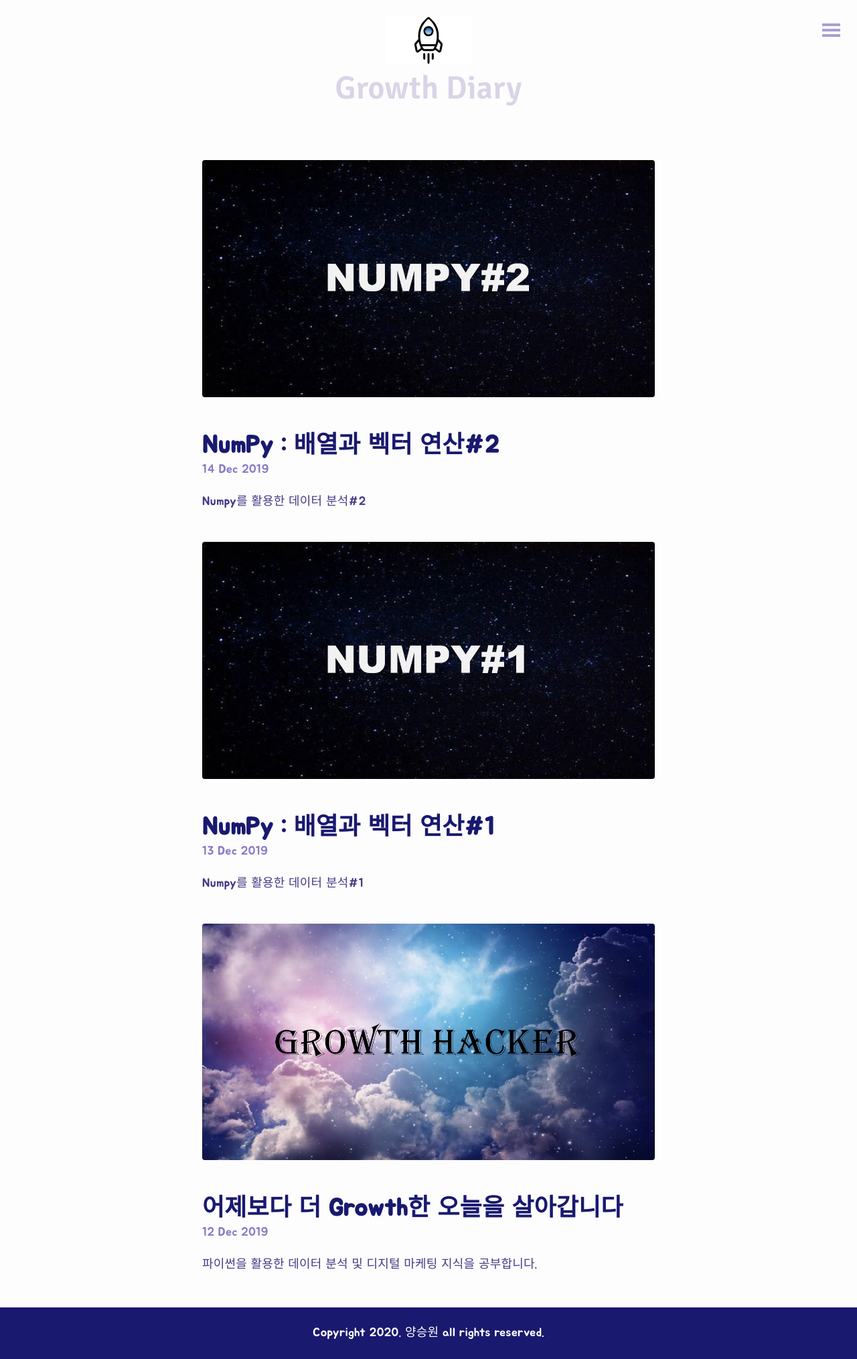
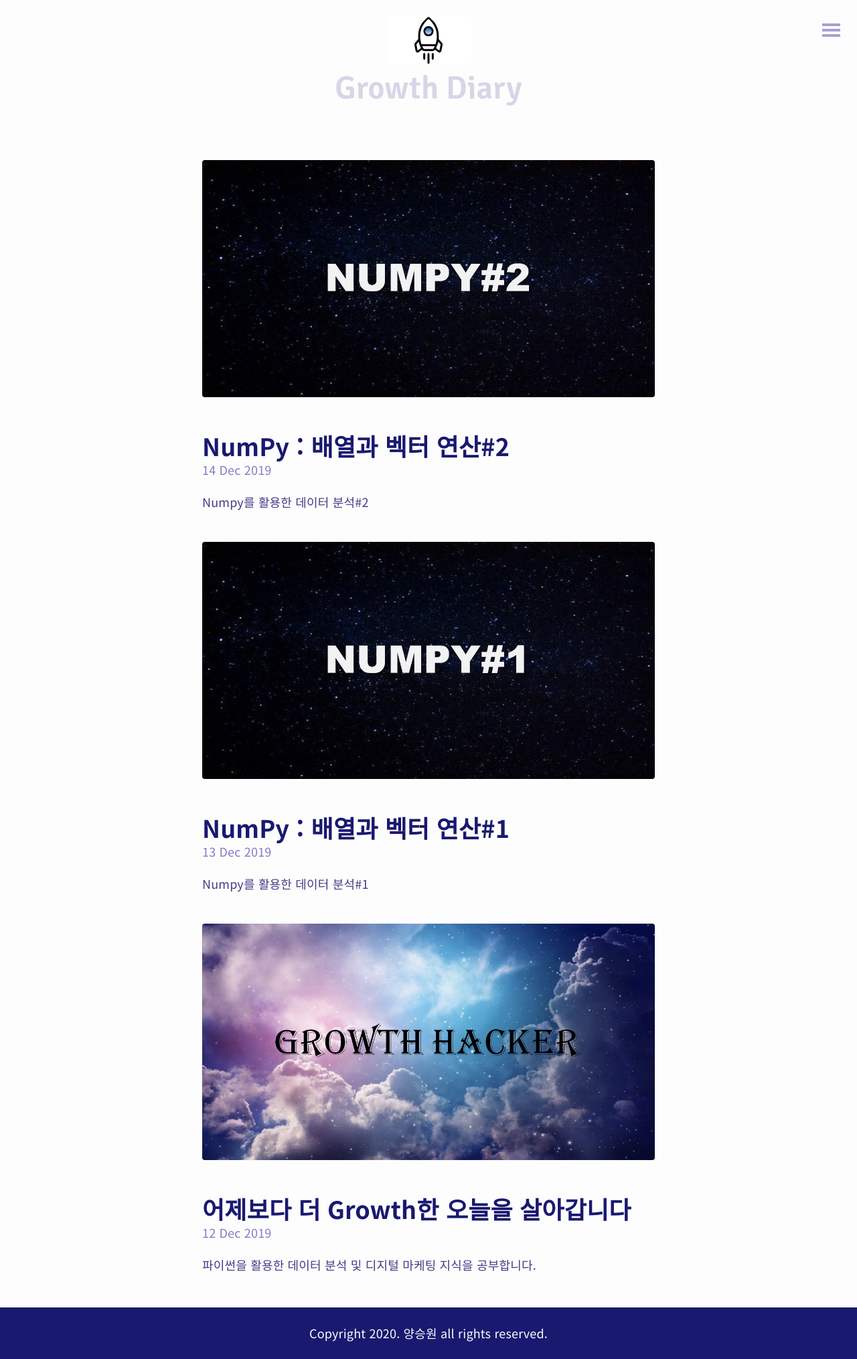
Before and after one commit to sinsaonee/growth-hacker1, a Jekyll site: the page built from index.html, in a window 1280 px wide. Shown: the whole page at 67% size. Built offline with Jekyll 4.4.1, drawn with Linux system fonts in a browser that asks for light colours; the list of posts is cut into pages by our own code.

Commit message:
Update typography.scss

```diff
--- a/_sass/typography.scss
+++ b/_sass/typography.scss
@@ -2,10 +2,10 @@
 //
 // Based on the typographic scale: 12, 14, 16, 18, 21, 24, 36, 48, 60, 72.
 //
-@import url('https://fonts.googleapis.com/css?family=Jua&display=swap&subset=korean');
+@import url('https://fonts.googleapis.com/css?family=Noto+Sans+KR:400,700&display=swap&subset=korean');
 
 body {
-	font-family: 'Jua', sans-serif;
+	font-family: 'Noto Sans KR', sans-serif;
 	letter-spacing: 0.01em;
 }
 
```
